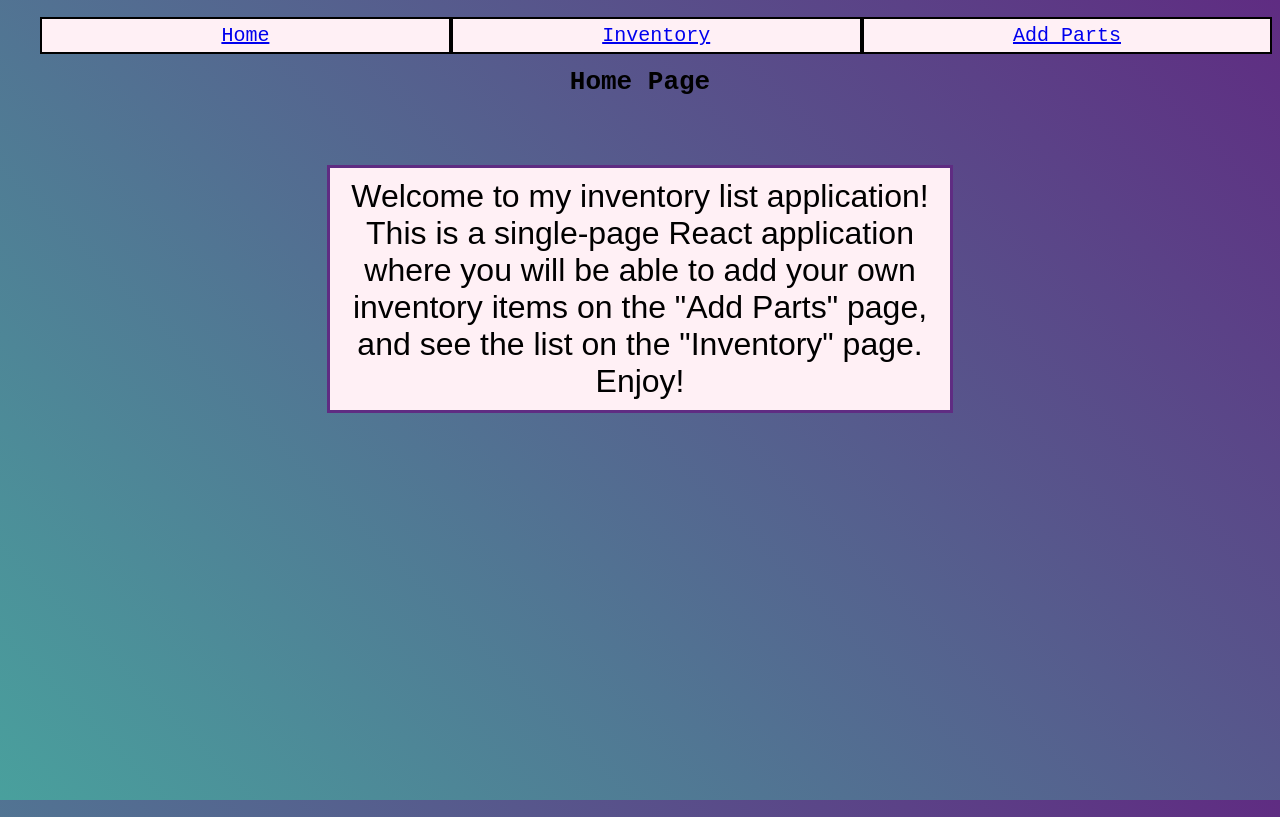
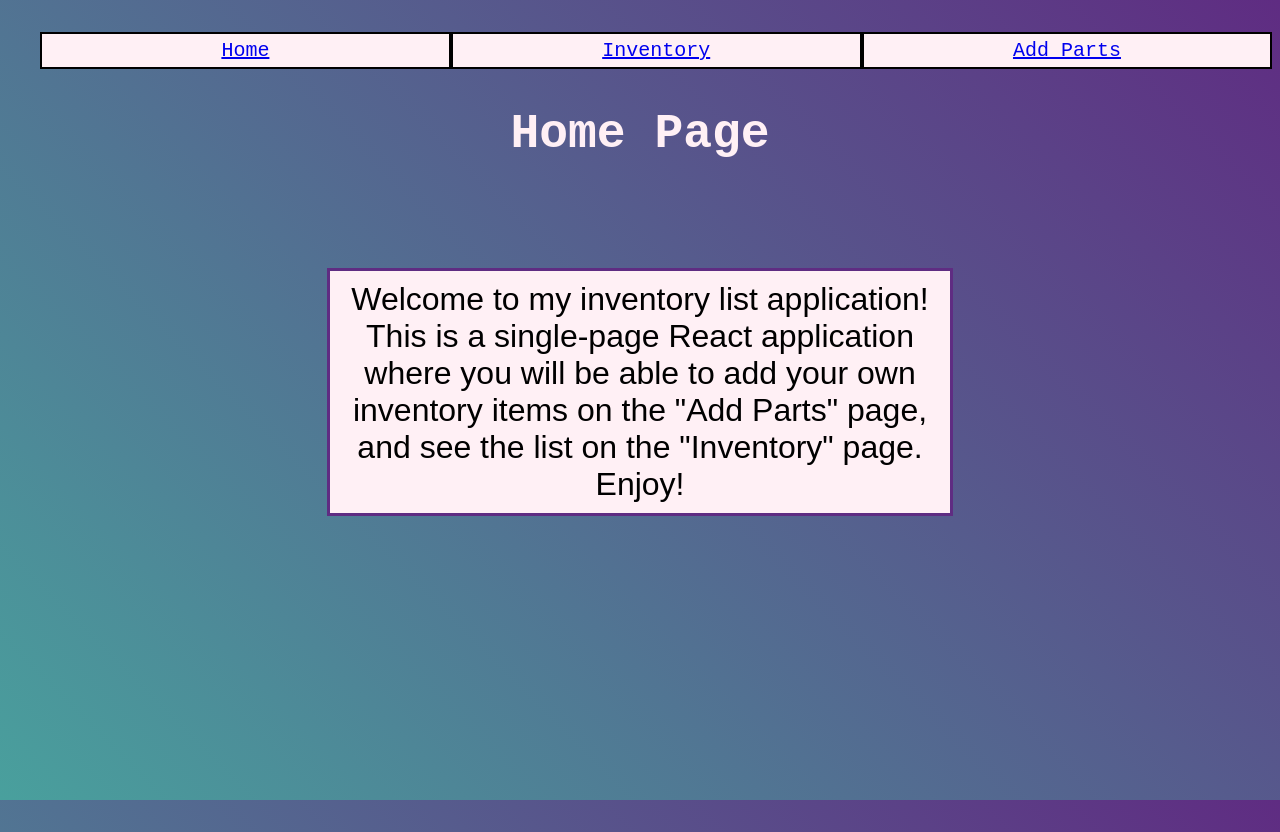
Before and after one commit to august-jk/phase-2-project, a React (Create React App) app: page / in a window 1280 px wide. Built offline with nearby package versions, Linux system fonts and the light colour scheme; data requests are answered from the project's data file.

Commit message:
edit CSS

```diff
--- a/src/App.css
+++ b/src/App.css
@@ -41,9 +41,12 @@ p {
 }
 
 h1 {
-  padding: 50px;
+  padding: 75px;
   text-align: center;
-  font-family: monospace;
+  font-family: 'Courier New', Courier, monospace;
+  color: lavenderblush;
+  font-size:xxx-large;
+
 }
 
 body {
```
